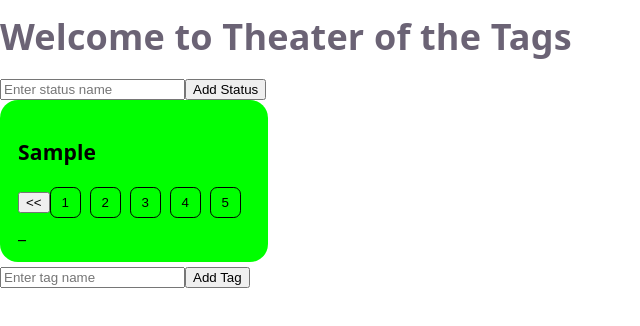
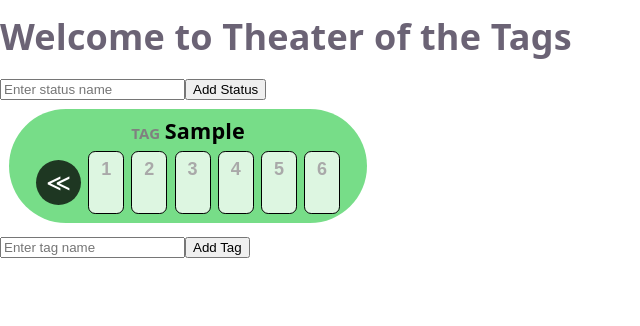
Before and after one commit to avocabavo/TheaterOfTheTags, a Vue app in the folder theater-of-the-tags/: page / in a window 1280 px wide. Both pictures are taken after typing "Sample" into the empty fields and a click on the button "Add Status". Shown: the top 326 px of the page, without its empty margins (0-640 px from the left). Built offline with nearby package versions, Linux system fonts and the light colour scheme; what y-websocket would draw is missing.

Commit message:
more style refinements

```diff
--- a/theater-of-the-tags/src/components/StatusTag.vue
+++ b/theater-of-the-tags/src/components/StatusTag.vue
@@ -2,6 +2,7 @@
 import * as Y from 'yjs'
 import { ref, onMounted, onUnmounted } from 'vue'
 import type { StatusNature } from '../lib/StatusTag'
+import { LIMIT } from '../lib/StatusTag'
 
 const props = defineProps<{
   shard: Y.Map<any>
@@ -9,16 +10,12 @@ const props = defineProps<{
 
 const name = ref('')
 const nature = ref<StatusNature>('helpful')
-const limit = ref(5)
-const tiers = ref<boolean[]>(Array(limit.value).fill(false))
-const exceeded = ref(false)
+const tiers = ref<boolean[]>(Array(LIMIT).fill(false))
 
 function syncFromYjs() {
   name.value = props.shard.get('name') ?? ''
-  limit.value = props.shard.get('limit') ?? 5
   nature.value = props.shard.get('nature') ?? 'helpful'
-  tiers.value = [...(props.shard.get('tiers') ?? Array(limit.value).fill(false))]
-  exceeded.value = props.shard.get('exceeded') ?? false
+  tiers.value = [...(props.shard.get('tiers') ?? Array(LIMIT).fill(false))]
 }
 
 const observer = ()=> {
@@ -49,14 +46,14 @@ function advanceTier(startIndex: number) {
 function reduce(n: number = 1) {
   if (n <= 0) return
 
-  if (n >= limit.value) {
-    props.shard.set('tiers', Array(limit.value).fill(false))
+  if (n >= LIMIT) {
+    props.shard.set('tiers', Array(LIMIT).fill(false))
     return
   }
 
-  const newTiers = Array(limit.value).fill(false)
+  const newTiers = Array(LIMIT).fill(false)
 
-  for (let i = n; i < limit.value; i++) {
+  for (let i = n; i < LIMIT; i++) {
     if (tiers.value[i]) {
       newTiers[i - n] = true
     }
@@ -68,11 +65,16 @@ function reduce(n: number = 1) {
 
 <template>
   <div :class="['status-tag', nature]">
-    <h3>{{ name }}</h3>
+    <p class="upper-half">
+      <span class="the-word-tag">TAG</span>
+      <span class="status-tag-name">{{ name }}</span>
+    </p>
     <div class="status-row">
       <button
+        type="button"
+        class="reduce-button"
         @click="reduce()"
-      >&lt;&lt;</button>
+      >≪</button>
       <button
         v-for="(tier, index) in tiers"
         :key="index"
@@ -80,21 +82,26 @@ function reduce(n: number = 1) {
         class="tier-button"
         @click="advanceTier(index)"
       >
-        {{ index + 1 }}{{ tier ? '✖ ' : '' }}
+        <span class="tier-label">{{ index + 1 }}</span>
+        <span class="tier-marked">{{ tier ? '✖' : '' }}</span>
       </button>
     </div>
-    <div>{{ exceeded ? "⭐" : "_" }}</div>
   </div>
 </template>
 
 <style scoped>
 .status-tag {
-  padding: 1rem;
-  border-radius: 1rem;
+  margin: 0.5rem;
+  padding: 0.5rem 1.5rem;
+  border-radius: 9999rem;
+
+  display: flex;
+  flex-direction: column;
+  align-items: center;
 }
 
 .status-tag.helpful {
-  background-color: lime;
+  background-color: #7d8;
   color: black;
 }
 
@@ -103,13 +110,67 @@ function reduce(n: number = 1) {
   color: white;
 }
 
+.upper-half {
+  display: flex;
+  flex-direction: row;
+  align-items: baseline;
+  margin-top: 0;
+  margin-bottom: 0.25rem;
+}
+
+.the-word-tag {
+  font-size: smaller;
+  color: gray;
+  margin-right: 0.25rem;
+}
+
+.status-tag-name {
+  font-size: larger;
+}
+
+.status-row {
+  display: flex;
+  flex-direction: row;
+  align-items: center;
+  gap: 0.4rem;
+}
+
+.reduce-button {
+  width: 2.5rem;
+  height: 2.5rem;
+  border-radius: 50%;
+  font-size: x-large;
+  border: none;
+  background-color: rgba(0, 0, 0, 0.75);
+  color: white;
+}
+
 .tier-button {
-  margin-right: 0.5rem;
   padding: 0.4rem 0.6rem;
   border: 1px solid currentColor;
   border-radius: 0.4rem;
   background: transparent;
   color: inherit;
   cursor: pointer;
+
+  width: 2rem;
+  height: 3.5rem;
+
+  display: flex;
+  flex-direction: column;
+  align-items: center;
+
+  background: rgba(255, 255, 255, 0.75);
+}
+
+.tier-label {
+  font-size: large;
+  font-weight: bold;
+  color: darkgray;
+}
+
+.tier-marked {
+  font-size: xx-large;
+  margin-top: -0.25rem;
 }
 </style>
--- a/theater-of-the-tags/src/components/Tag.vue
+++ b/theater-of-the-tags/src/components/Tag.vue
@@ -35,13 +35,16 @@ function toggleScratched() {
 
 <template>
   <div :class="['tag', nature]">
-    <p :class="{'tag-name': true, scratched}">
+    <p
+      class="tag-name"
+      :class="{ scratched }"
+    >
       {{ name }}
     </p>
 
     <button
       type="button"
-      :class="{'scratch-button': true, scratched: !scratched}"
+      class="scratch-button"
       @click="toggleScratched"
     >///</button>
   </div>
@@ -77,8 +80,39 @@ function toggleScratched() {
   margin: 0.5rem;
 }
 
-.scratched {
+/* .scratched {
   text-decoration: line-through;
+  text-decoration-thickness: 0.175rem;
+} */
+
+.tag-name.scratched {
+  position: relative;
+}
+
+.tag-name.scratched::after {
+  content: '';
+  position: absolute;
+  left: 10%;
+  right: 10%;
+  top: 50%;
+  height: 0.2rem;
+  background: currentColor;
+  transform: rotate(-20deg);
+  pointer-events: none;
+  opacity: 0.75;
+}
+
+.tag-name.scratched::before {
+  content: '';
+  position: absolute;
+  left: 0;
+  right: 0;
+  top: 45%;
+  height: 0.2rem;
+  background: currentColor;
+  transform: rotate(12deg);
+  pointer-events: none;
+  opacity: 0.75;
 }
 
 .scratch-button {
--- a/theater-of-the-tags/src/lib/StatusTag.ts
+++ b/theater-of-the-tags/src/lib/StatusTag.ts
@@ -1,27 +1,23 @@
 import * as Y from 'yjs'
+
+export const LIMIT = 6
 
 export type StatusNature = 'helpful' | 'hindering'
 export type StatusCreationProps = {
-  name: string;
-  nature?: StatusNature;
-  limit?: number;
-  tiers?: Array<boolean>;
-  exceeded?: boolean;
+  name: string
+  nature?: StatusNature
+  tiers?: Array<boolean>
 }
 export function createStatusTagShard({
   name,
   nature = 'helpful',
-  limit = 5,
-  tiers = Array(limit).fill(false),
-  exceeded = false,
+  tiers = Array(LIMIT).fill(false),
 }: StatusCreationProps): Y.Map<any> {
   const shard = new Y.Map()
 
   shard.set('name', name)
   shard.set('nature', nature)
-  shard.set('limit', limit)
   shard.set('tiers', tiers)
-  shard.set('exceeded', exceeded)
 
   return shard
 }
--- a/theater-of-the-tags/src/style.css
+++ b/theater-of-the-tags/src/style.css
@@ -48,4 +48,5 @@
 
 body {
   margin: 0;
+  font-weight: bold;
 }
```
